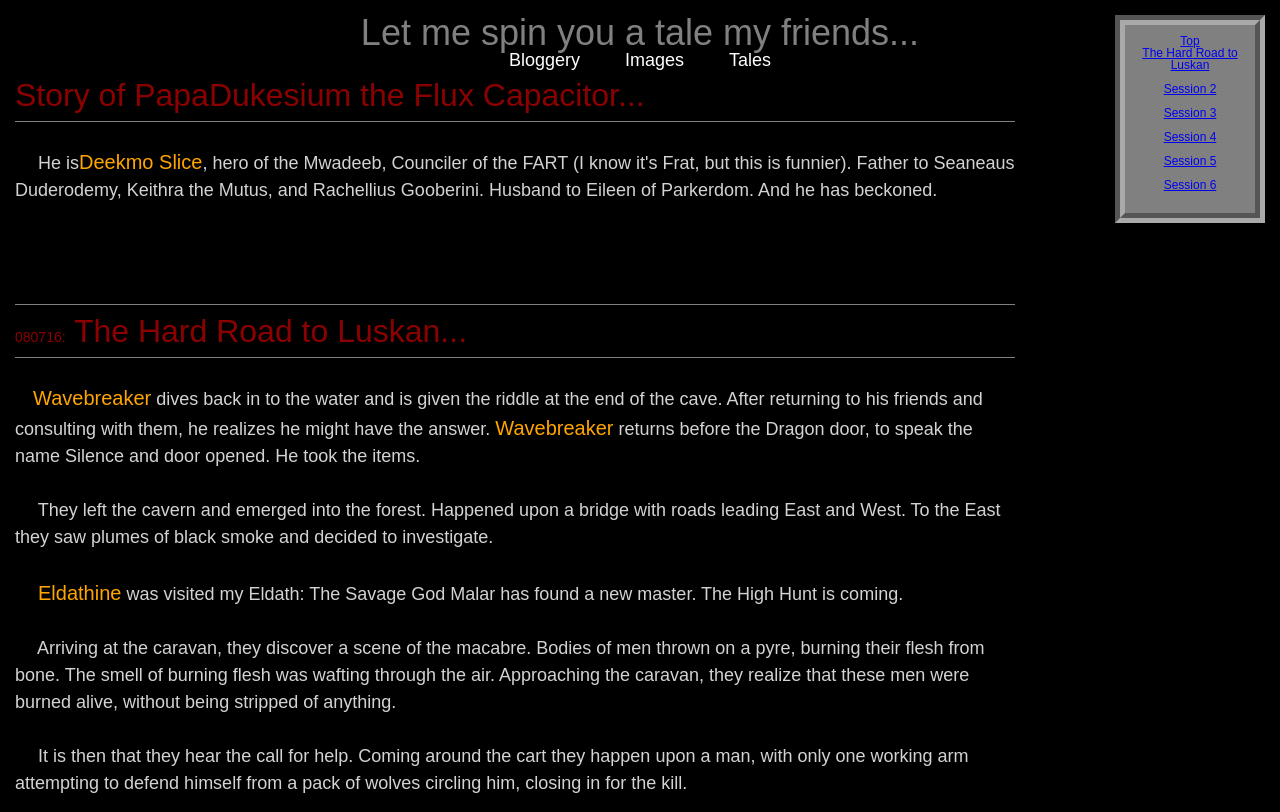
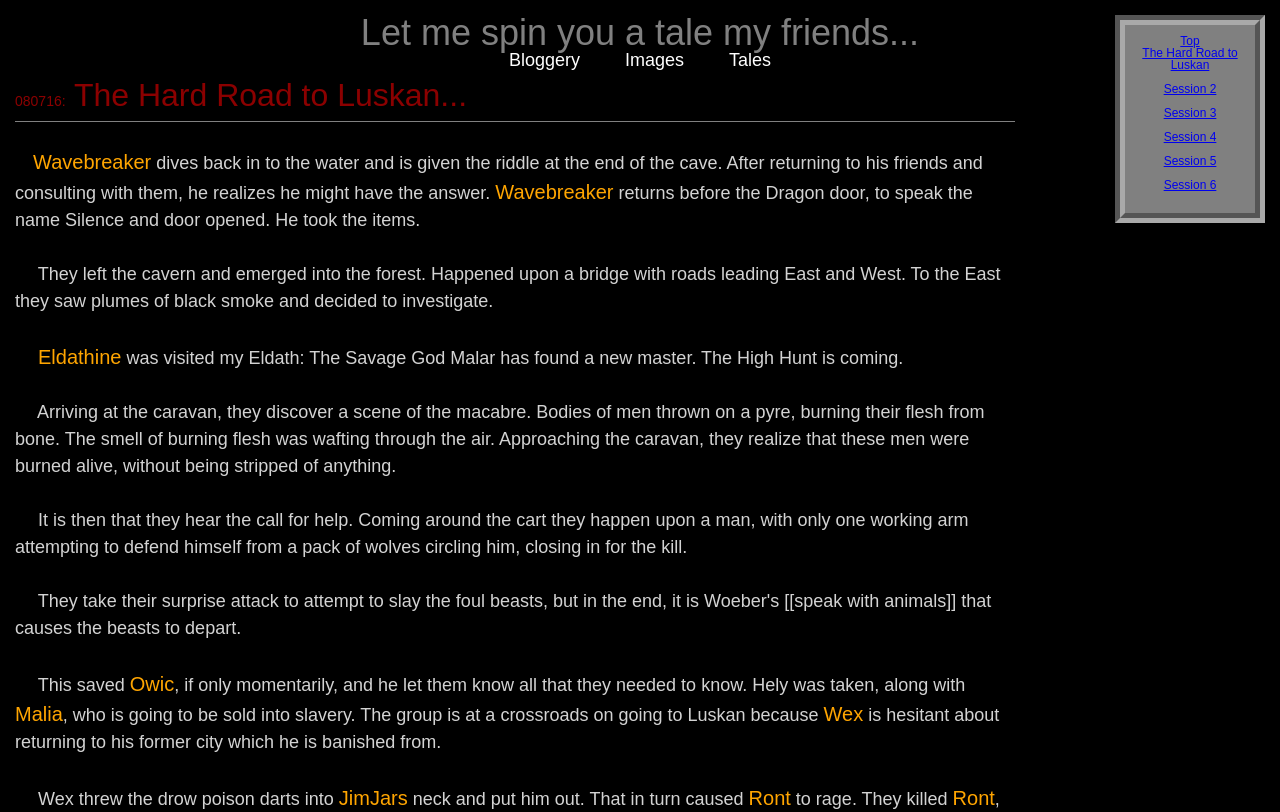
Before and after one commit to direwolves/about-me-project, a plain HTML site: page tales.html in a window 1280 px wide. Shown: the top 812 px of the page. Drawn offline with Linux system fonts and the light colour scheme.

Commit message:
Brought site back to working copy

```diff
--- a/tales.html
+++ b/tales.html
@@ -28,12 +28,6 @@
 				<a href="#session5">Session 5</a><br><br>
 				<a href="#session6">Session 6</a><br><br>
 				</ul>
-
-			<h2 id="session1"> <span class="title-date"></span> Story of PapaDukesium the Flux Capacitor...</h2>
-			<p class="session-tales">
-			&emsp; He is<span class="character">Deekmo Slice</span>, hero of the Mwadeeb, Counciler of the FART (I know it's Frat, but this is funnier). Father to Seaneaus Duderodemy, Keithra the Mutus, and Rachellius Gooberini. Husband to Eileen of Parkerdom. And he has beckoned.
-			</p>
-		</div>
 			<h2 id="session1"> <span class="title-date">080716:</span> The Hard Road to Luskan...</h2>
 			<p class="session-tales">
 			&emsp;<span class="character">Wavebreaker</span> dives back in to the water and is given the riddle at the end of the cave. After returning to his friends and consulting with them, he realizes he might have the answer. <span class="character">Wavebreaker</span> returns before the Dragon door, to speak the name Silence and door opened. He took the items.<br><br>&emsp;
```
